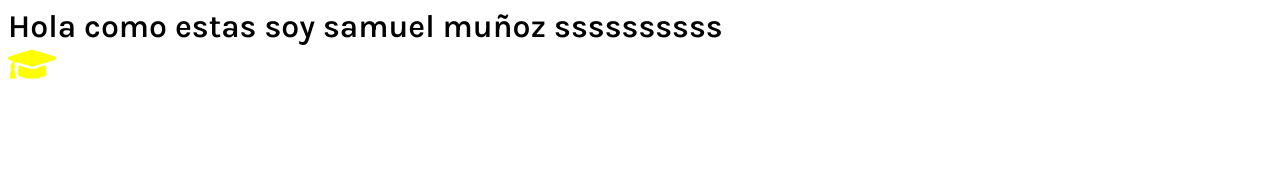
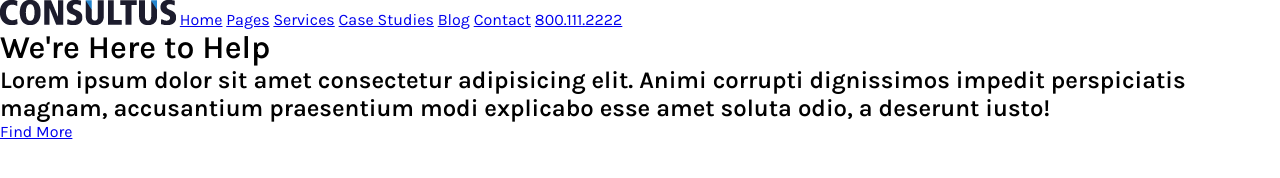
Before and after one commit to SamuelMunoz28/Web, a website: page html/index.html in a window 1280 px wide. Drawn offline with Linux system fonts and the light colour scheme.

Commit message:
Header completo

```diff
--- a/html/index.html
+++ b/html/index.html
@@ -9,23 +9,41 @@
 
     <style>
         @import url('https://fonts.googleapis.com/css2?family=Karla:wght@200;400;600&display=swap');
-        h1{
-            font-family: 'Karla', sans-serif;
+
+        *{
             margin: 0;
             padding: 0;
+            box-sizing: border-box;
         }
-        svg{
-            width: 3rem;
-            fill: yellow;
-            margin: 0;
-            padding: 0;
+        html{
+            font-size: 16px;
+            font-family: 'Karla', sans-serif;
+
         }
+
+
     </style>
 </head>
 <body>
-    <h1>Hola como estas soy samuel muñoz ssssssssss</h1>
-    <span class="elementor-icon elementor-animation-">
-        <svg aria-hidden="true" class="e-font-icon-svg e-fas-graduation-cap" viewBox="0 0 640 512" xmlns="http://www.w3.org/2000/svg"><path d="M622.34 153.2L343.4 67.5c-15.2-4.67-31.6-4.67-46.79 0L17.66 153.2c-23.54 7.23-23.54 38.36 0 45.59l48.63 14.94c-10.67 13.19-17.23 29.28-17.88 46.9C38.78 266.15 32 276.11 32 288c0 10.78 5.68 19.85 13.86 25.65L20.33 428.53C18.11 438.52 25.71 448 35.94 448h56.11c10.24 0 17.84-9.48 15.62-19.47L82.14 313.65C90.32 307.85 96 298.78 96 288c0-11.57-6.47-21.25-15.66-26.87.76-15.02 8.44-28.3 20.69-36.72L296.6 284.5c9.06 2.78 26.44 6.25 46.79 0l278.95-85.7c23.55-7.24 23.55-38.36 0-45.6zM352.79 315.09c-28.53 8.76-52.84 3.92-65.59 0l-145.02-44.55L128 384c0 35.35 85.96 64 192 64s192-28.65 192-64l-14.18-113.47-145.03 44.56z"></path></svg>				</span>
+    <header class="container">
+        <div class="header-fila">
+            <img src="/img/consultus-logo.png" alt="Logo de la empresa">
+            <a href="#">Home</a>
+            <a href="#">Pages</a>
+            <a href="#">Services</a>
+            <a href="#">Case Studies</a>
+            <a href="#">Blog</a>
+            <a href="#">Contact</a>
+            <a href="#">800.111.2222</a>
+        </div>
+        <div class="texto-header container">
+            <h1>We're Here to Help</h1>
+            <h2>Lorem ipsum dolor sit amet consectetur adipisicing elit. Animi corrupti dignissimos impedit perspiciatis magnam, accusantium praesentium modi explicabo esse amet soluta odio, a deserunt iusto!</h2>
+        </div>
+        <a href="#">Find More</a>
+    </header>
+        <main class="container">
 
+        </main>
 </body>
 </html>
```
Also changed, not shown: img/consultus-logo.png (added).
